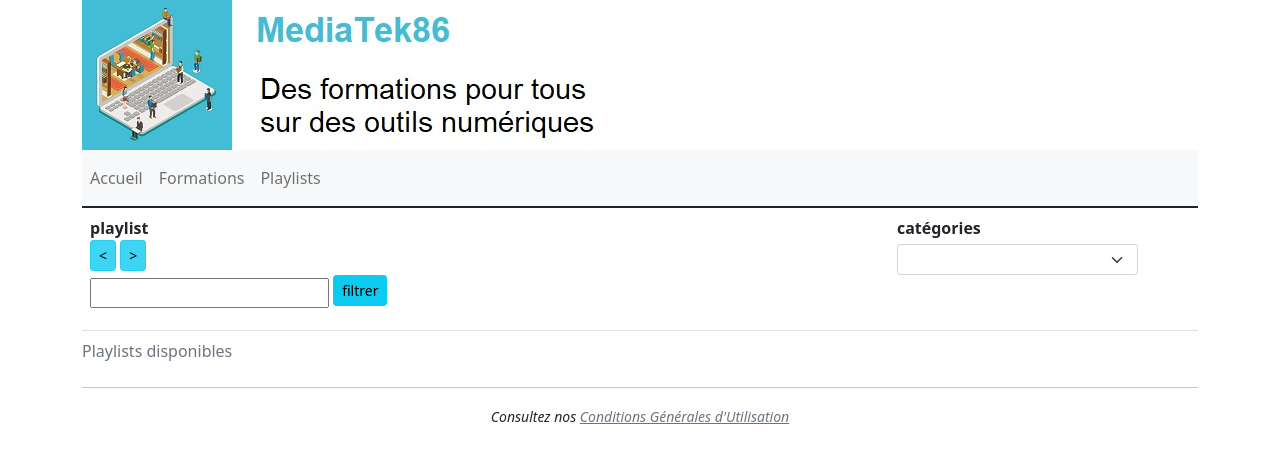
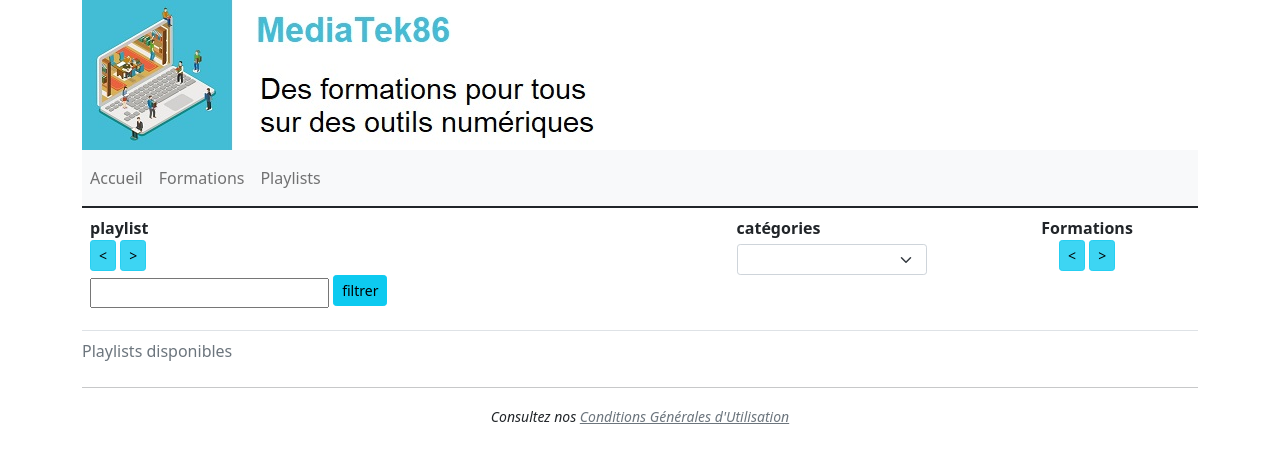
Before and after one commit to Manerr/mediatekformation, a Symfony app: template templates/pages/playlists.html.twig in a window 1280 px wide. Shown: the top 463 px of the page. Run offline with Twig, Linux system fonts and the light colour scheme; the template is opened without the code that fills it, so the values that code supplies are empty; some libraries are stand-ins or nearby versions.

Commit message:
Tache 1 - mission 2 - ajout de fonctionnalités
Fonctionnalités ajoutés:
- affichage du nombre de formations dans les playlists et sur la page de chaque playlist
- possiblité de trier sur la page principale des playlists cette valeur

```diff
--- a/src/Controller/PlaylistsController.php
+++ b/src/Controller/PlaylistsController.php
@@ -64,7 +64,10 @@ class PlaylistsController extends AbstractController {
             case "name":
                 $playlists = $this->playlistRepository->findAllOrderByName($ordre);
                 break;
+            case "formations":
+                $playlists = $this->playlistRepository->findAllOrderByFormation($ordre);
             default:
+                $playlists = $this->playlistRepository->findAllOrderByName("ASC");
                 break;
         }
         $categories = $this->categorieRepository->findAll();
--- a/templates/pages/playlists.html.twig
+++ b/templates/pages/playlists.html.twig
@@ -36,6 +36,13 @@
                 <th class="text-center align-top" scope="col">
                     &nbsp;
                 </th>
+                <th class="text-center align-top" scope="col">
+                    Formations
+                    <div>
+                        <a href="{{ path('playlists.sort', {champ:'formations', ordre:'ASC'}) }}" class="btn btn-info btn-sm active" role="button" aria-pressed="true">&lt;</a>
+                        <a href="{{ path('playlists.sort', {champ:'formations', ordre:'DESC'}) }}" class="btn btn-info btn-sm active" role="button" aria-pressed="true">&gt;</a>
+                    </div>
+                </th>
             </tr>
         </thead>
         <tbody>
@@ -59,6 +66,9 @@
                         <td class="text-center">
                             <a href="{{ path('playlists.showone', {id:playlists[k].id}) }}" class="btn btn-secondary">Voir détail</a>
                         </td>
+                        <td>
+                            <span class="align-middle">{{ playlists[k].formations|length}} formations</span>
+                        </td>
                     </tr>
                 {% endfor %}
             {% endif %}
```
Also changed, not shown: src/Repository/PlaylistRepository.php (+15 -0 lines), templates/pages/playlist.html.twig (+5 -3 lines).
